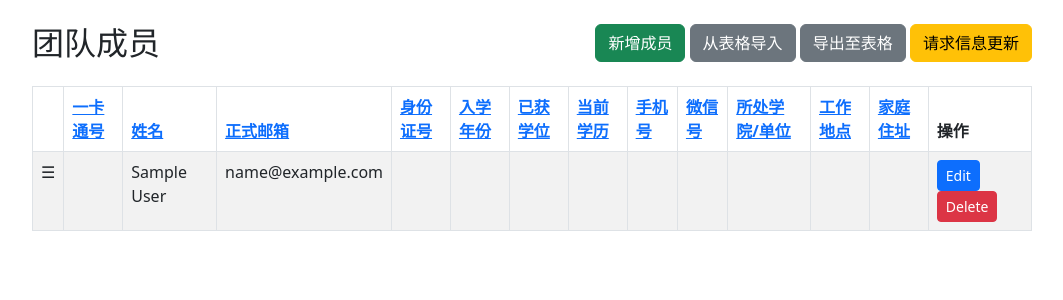
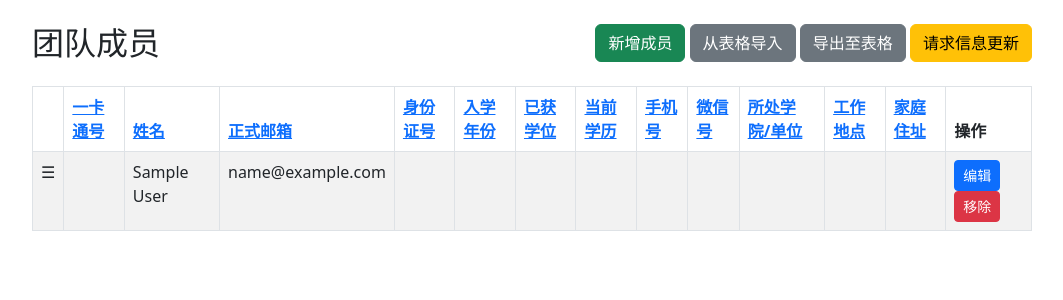
Before and after one commit to leyuwei/YourTeam, a PHP site: page /members.php in a window 1280 px wide. Shown: the part 56-356 px from the top of the page, without its empty margins (108-1171 px from the left). Run offline with PHP 8.4, Linux system fonts and the light colour scheme; the visitor is signed in with stand-in values (Sample User, id 1); some libraries are stand-ins or nearby versions.

Commit message:
regular update

```diff
--- a/members.php
+++ b/members.php
@@ -65,8 +65,8 @@ $members = $stmt->fetchAll();
     <td><?= htmlspecialchars($m['workplace']); ?></td>
     <td><?= htmlspecialchars($m['homeplace']); ?></td>
     <td>
-      <a class="btn btn-sm btn-primary" href="member_edit.php?id=<?= $m['id']; ?>">Edit</a>
-      <a class="btn btn-sm btn-danger" href="member_delete.php?id=<?= $m['id']; ?>" onclick="return doubleConfirm('Delete member?');">Delete</a>
+      <a class="btn btn-sm btn-primary" href="member_edit.php?id=<?= $m['id']; ?>">编辑</a>
+      <a class="btn btn-sm btn-danger" href="member_delete.php?id=<?= $m['id']; ?>" onclick="return doubleConfirm('确认要移除该成员吗? 此操作需万分谨慎！');">移除</a>
     </td>
   </tr>
   <?php endforeach; ?>
--- a/project_members.php
+++ b/project_members.php
@@ -48,8 +48,8 @@ $members = $pdo->query('SELECT id, campus_id, name FROM members ORDER BY name')-
     <label class="form-label">入项时间</label>
     <input type="datetime-local" name="join_time" class="form-control" required>
   </div>
-  <button type="submit" class="btn btn-primary">Add</button>
-  <a href="projects.php" class="btn btn-secondary">Back</a>
+  <button type="submit" class="btn btn-primary">新增</button>
+  <a href="projects.php" class="btn btn-secondary">返回</a>
 </form>
 <h4 class="mt-5">成员变动历史</h4>
 <table class="table table-bordered">
--- a/task_member_fill.php
+++ b/task_member_fill.php
@@ -54,8 +54,8 @@ if($member_id){
 </style>
 </head>
 <body class="container py-5">
-<h2>工作事务申报</h2>
-<h3>与绩效挂钩</h3>
+<h2>工作事务申报 - 与绩效挂钩</h2>
+
 <?php if(!$member_id): ?>
 <form method="post" class="mt-4">
   <input type="hidden" name="action" value="verify">
@@ -84,6 +84,7 @@ if($member_id){
 </tr>
 <?php endforeach; ?>
 </table>
+<br>
 <h4>新增工作事务量</h4>
 <form method="post" class="mt-3">
   <input type="hidden" name="action" value="add">
```
